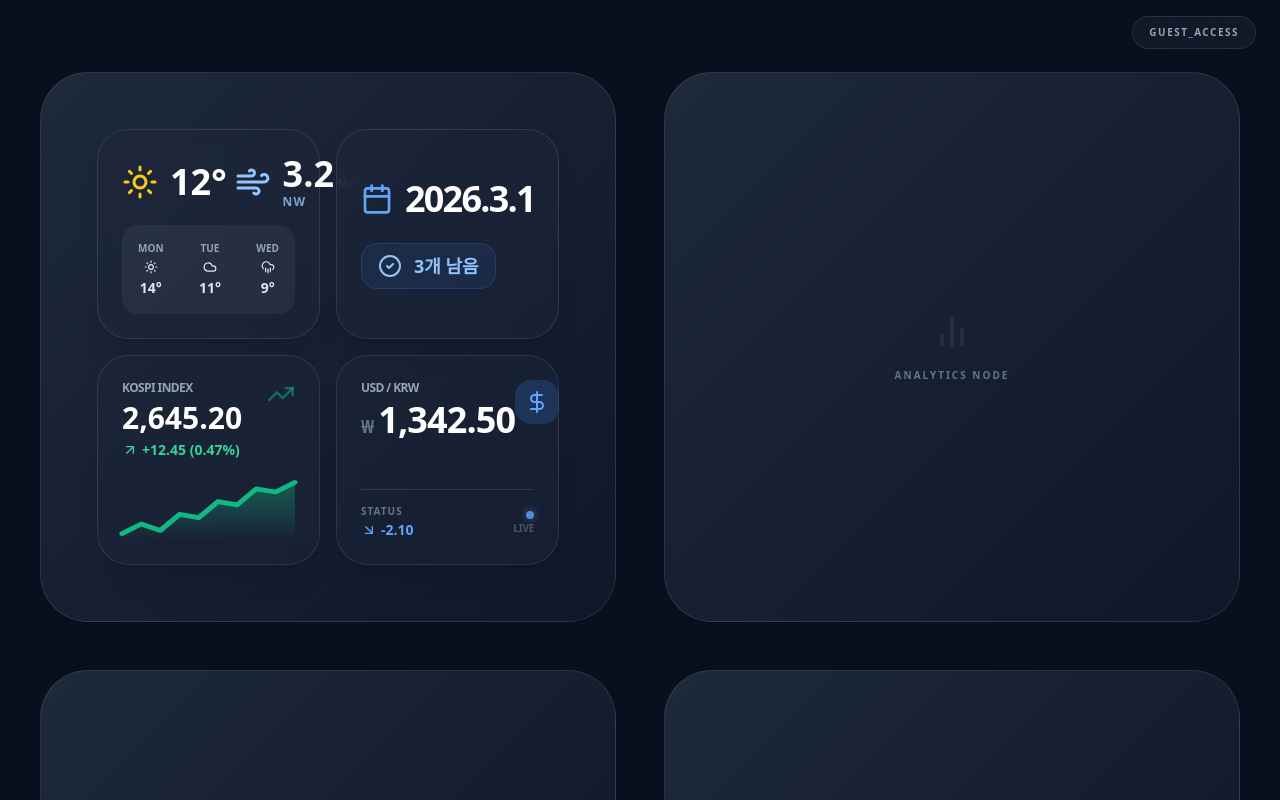
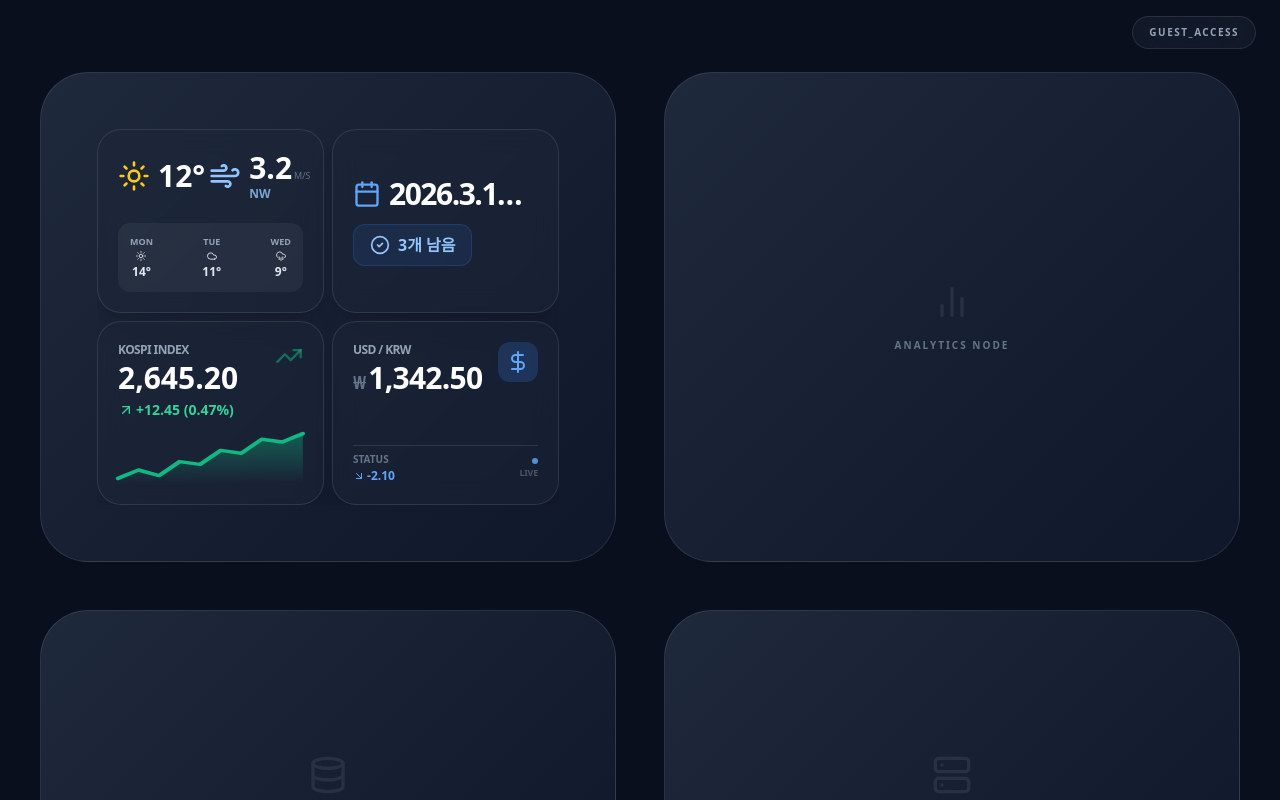
Before and after one commit to bori-crypto/basecamp, a React (Vite) app: page / in a window 1280 px wide. Shown: the top 800 px of the page. Built offline with nearby package versions, Linux system fonts and the light colour scheme.

Commit message:
Update Regiona.jsx
글자,아이콘  위젯 내부로 조정, 위젯과 대시보드간 간격 붙이기(위젯크기확장)

```diff
--- a/src/Regiona.jsx
+++ b/src/Regiona.jsx
@@ -5,13 +5,13 @@ import {
   ArrowUpRight, ArrowDownRight
 } from 'lucide-react';
 
-// --- 데이터 상수 (데이터는 오빠가 나중에 API로 바꾸기 쉽게 따로 뺐어!) ---
+// --- 데이터 상수 ---
 const WEATHER_DATA = {
   current: { temp: 12, wind: 3.2, windDir: 'NW' },
   forecast: [
-    { day: 'Mon', temp: 14, icon: <Sun size={14} /> },
-    { day: 'Tue', temp: 11, icon: <Cloud size={14} /> },
-    { day: 'Wed', temp: 9, icon: <CloudRain size={14} /> },
+    { day: 'Mon', temp: 14, icon: <Sun size={12} /> },
+    { day: 'Tue', temp: 11, icon: <Cloud size={12} /> },
+    { day: 'Wed', temp: 9, icon: <CloudRain size={12} /> },
   ]
 };
 
@@ -39,76 +39,75 @@ export default function App() {
   const remainingTodos = TODO_DATA.filter(t => !t.done).length;
 
   return (
-    /* 오빠, 여기서 grid-cols-2로 고정해서 아이폰에서도 2*2가 유지돼! */
-    <div className="w-full h-full grid grid-cols-2 grid-rows-2 gap-3 md:gap-4 font-sans text-slate-200">
+    /* gap을 줄여 위젯 간격을 밀착시키고 전체 공간 활용 극대화 */
+    <div className="w-full h-full grid grid-cols-2 grid-rows-2 gap-2 font-sans text-slate-200 overflow-hidden">
 
       {/* 위젯 1: 날씨 */}
-      <section className="rounded-[2rem] bg-slate-800/40 border border-white/10 p-4 md:p-6 flex flex-col justify-between shadow-xl backdrop-blur-md">
-        <div className="flex justify-between items-center gap-2">
+      <section className="rounded-3xl bg-slate-800/40 border border-white/10 p-3 md:p-5 flex flex-col justify-between shadow-xl backdrop-blur-md overflow-hidden">
+        <div className="flex justify-between items-center gap-1">
           {/* 온도 */}
-          <div className="flex items-center gap-1 md:gap-3">
-            <Sun className="text-yellow-400 w-6 h-6 md:w-9 md:h-9" />
-            <span className="text-xl md:text-3xl lg:text-4xl font-black text-white">{WEATHER_DATA.current.temp}°</span>
+          <div className="flex items-center gap-1 md:gap-2">
+            <Sun className="text-yellow-400 w-5 h-5 md:w-8 md:h-8 shrink-0" />
+            <span className="text-lg sm:text-2xl md:text-3xl font-black text-white leading-none">{WEATHER_DATA.current.temp}°</span>
           </div>
           {/* 바람 */}
-          <div className="flex items-center gap-1 md:gap-3 text-blue-300">
-            <Wind className="w-6 h-6 md:w-9 md:h-9" />
-            <div className="flex flex-col items-start leading-none">
-              <div className="flex items-baseline gap-0.5 md:gap-1">
-                <span className="text-xl md:text-3xl lg:text-4xl font-black text-white">{WEATHER_DATA.current.wind}</span>
-                <span className="text-[8px] md:text-[10px] font-medium text-slate-500 uppercase tracking-tighter">m/s</span>
+          <div className="flex items-center gap-1 md:gap-2 text-blue-300 min-w-0">
+            <Wind className="w-5 h-5 md:w-8 md:h-8 shrink-0" />
+            <div className="flex flex-col items-start leading-none min-w-0">
+              <div className="flex items-baseline gap-0.5">
+                <span className="text-lg sm:text-2xl md:text-3xl font-black text-white truncate">{WEATHER_DATA.current.wind}</span>
+                <span className="text-[7px] md:text-[9px] font-medium text-slate-500 uppercase">m/s</span>
               </div>
-              <span className="text-[10px] md:text-xs font-bold text-blue-300/80 uppercase tracking-widest">
+              <span className="text-[9px] md:text-xs font-bold text-blue-300/80 uppercase truncate w-full">
                 {WEATHER_DATA.current.windDir}
               </span>
             </div>
           </div>
         </div>
 
-        {/* 하단 예보 리스트 (모바일에서도 안 깨지게 패딩 조절) */}
-        <div className="flex justify-between items-center bg-white/5 rounded-xl md:rounded-2xl p-2 md:p-4 mt-2">
+        <div className="flex justify-between items-center bg-white/5 rounded-xl p-2 md:p-3 mt-2">
           {WEATHER_DATA.forecast.map((f, i) => (
-            <div key={i} className="flex flex-col items-center gap-0.5 md:gap-1">
-              <span className="text-[8px] md:text-[10px] text-slate-400 uppercase font-bold">{f.day}</span>
-              <div className="scale-75 md:scale-100">{f.icon}</div>
-              <span className="text-[10px] md:text-sm font-bold">{f.temp}°</span>
+            <div key={i} className="flex flex-col items-center gap-0.5">
+              <span className="text-[7px] md:text-[9px] text-slate-400 uppercase font-bold">{f.day}</span>
+              <div className="scale-75 md:scale-90">{f.icon}</div>
+              <span className="text-[9px] md:text-xs font-bold">{f.temp}°</span>
             </div>
           ))}
         </div>
       </section>
 
-      {/* 위젯 2: 할 일 (날짜/요일 한 줄 배치 & 반응형 크기) */}
+      {/* 위젯 2: 할 일 (글자 크기를 박스에 맞춰 유동적으로 조절) */}
       <section
         role="button"
         onClick={() => setIsListOpen(!isListOpen)}
-        className="rounded-[2rem] bg-slate-800/40 border border-white/10 p-4 md:p-6 cursor-pointer hover:bg-slate-700/40 active:scale-[0.98] transition-all duration-300 shadow-xl overflow-hidden relative backdrop-blur-md"
+        className="rounded-3xl bg-slate-800/40 border border-white/10 p-3 md:p-5 cursor-pointer hover:bg-slate-700/40 active:scale-[0.98] transition-all duration-300 shadow-xl overflow-hidden relative backdrop-blur-md flex flex-col"
       >
         {!isListOpen ? (
-          <div className="h-full flex flex-col justify-center gap-3 md:gap-6">
-            <div className="flex items-center gap-2 md:gap-3 overflow-hidden">
-              <Calendar className="text-blue-400 shrink-0 w-5 h-5 md:w-8 md:h-8" />
-              {/* text-lg(모바일) -> text-3xl(태블릿) -> text-4xl(데스크탑)으로 유연하게 조절! */}
-              <span className="text-lg sm:text-2xl md:text-3xl lg:text-4xl font-black tracking-tighter text-white whitespace-nowrap leading-none">
+          <div className="h-full flex flex-col justify-center gap-3">
+            <div className="flex items-center gap-2 overflow-hidden">
+              <Calendar className="text-blue-400 shrink-0 w-5 h-5 md:w-7 md:h-7" />
+              {/* 텍스트 크기를 대폭 낮추고 가변적으로 설정하여 이탈 방지 */}
+              <span className="text-base sm:text-xl md:text-2xl lg:text-3xl font-black tracking-tighter text-white whitespace-nowrap leading-none truncate">
                 2026.3.15. (일)
               </span>
             </div>
 
-            <div className="flex items-center gap-2 md:gap-3 text-blue-300 bg-blue-500/10 w-fit px-3 py-1.5 md:px-4 md:py-2 rounded-xl md:rounded-2xl border border-blue-500/20">
-              <CheckCircle2 size={16} className="md:w-6 md:h-6" />
-              <span className="text-xs md:text-lg font-bold">{remainingTodos}개 남음</span>
+            <div className="flex items-center gap-2 text-blue-300 bg-blue-500/10 w-fit px-2.5 py-1 md:px-4 md:py-2 rounded-lg md:rounded-xl border border-blue-500/20">
+              <CheckCircle2 size={14} className="md:w-5 md:h-5" />
+              <span className="text-[10px] md:text-base font-bold whitespace-nowrap">{remainingTodos}개 남음</span>
             </div>
           </div>
         ) : (
           <div className="h-full flex flex-col animate-in">
             <div className="flex items-center gap-1 mb-2 text-blue-400">
-              <ChevronLeft size={16} />
-              <span className="text-[10px] md:text-xs font-black uppercase tracking-widest">To-do List</span>
+              <ChevronLeft size={14} />
+              <span className="text-[9px] md:text-xs font-black uppercase tracking-widest leading-none">To-do</span>
             </div>
-            <div className="space-y-1.5 overflow-y-auto pr-1 custom-scrollbar">
+            <div className="space-y-1 overflow-y-auto pr-1 custom-scrollbar">
               {TODO_DATA.map(t => (
-                <div key={t.id} className="flex items-center justify-between bg-white/5 p-2 rounded-lg border border-white/5">
-                  <span className={`text-[10px] md:text-sm truncate mr-2 ${t.done ? 'line-through text-slate-500 font-medium' : 'text-slate-200 font-bold'}`}>{t.text}</span>
-                  <span className="text-[8px] md:text-[10px] text-slate-500 font-mono shrink-0">{t.date}</span>
+                <div key={t.id} className="flex items-center justify-between bg-white/5 p-1.5 md:p-2 rounded-lg border border-white/5">
+                  <span className={`text-[9px] md:text-xs truncate mr-1 ${t.done ? 'line-through text-slate-500' : 'text-slate-200 font-bold'}`}>{t.text}</span>
+                  <span className="text-[7px] md:text-[9px] text-slate-500 font-mono shrink-0">{t.date}</span>
                 </div>
               ))}
             </div>
@@ -117,20 +116,20 @@ export default function App() {
       </section>
 
       {/* 위젯 3: 주가지수 */}
-      <section className="rounded-[2rem] bg-slate-800/40 border border-white/10 p-4 md:p-6 flex flex-col justify-between shadow-xl backdrop-blur-md">
+      <section className="rounded-3xl bg-slate-800/40 border border-white/10 p-3 md:p-5 flex flex-col justify-between shadow-xl backdrop-blur-md overflow-hidden">
         <div className="flex justify-between items-start">
-          <div>
-            <p className="text-slate-400 text-[8px] md:text-xs font-bold mb-0.5 md:mb-1 uppercase tracking-tighter">KOSPI Index</p>
-            <h3 className="text-xl md:text-3xl font-black text-white">{STOCK_DATA.index}</h3>
-            <div className="flex items-center gap-1 text-emerald-400 text-[10px] md:text-sm mt-0.5 md:mt-1 font-bold">
-              <ArrowUpRight size={12} className="md:w-4 md:h-4" />
-              <span>{STOCK_DATA.change} ({STOCK_DATA.percent})</span>
+          <div className="min-w-0">
+            <p className="text-slate-400 text-[7px] md:text-xs font-bold mb-0.5 uppercase tracking-tighter">KOSPI Index</p>
+            <h3 className="text-lg md:text-2xl lg:text-3xl font-black text-white truncate leading-none">{STOCK_DATA.index}</h3>
+            <div className="flex items-center gap-0.5 text-emerald-400 text-[9px] md:text-sm mt-1 font-bold">
+              <ArrowUpRight size={10} className="md:w-4 md:h-4" />
+              <span className="truncate">{STOCK_DATA.change} ({STOCK_DATA.percent})</span>
             </div>
           </div>
-          <TrendingUp className="text-emerald-500/50 w-5 h-5 md:w-7 md:h-7" />
+          <TrendingUp className="text-emerald-500/50 w-5 h-5 md:w-7 md:h-7 shrink-0" />
         </div>
 
-        <div className="h-10 md:h-16 w-full mt-2 md:mt-4">
+        <div className="h-10 md:h-14 w-full mt-2">
           <svg viewBox="0 0 100 40" preserveAspectRatio="none" className="w-full h-full overflow-visible">
             <defs>
               <linearGradient id="stockGradient" x1="0" y1="0" x2="0" y2="1">
@@ -142,7 +141,7 @@ export default function App() {
               d={`M ${STOCK_DATA.points.map((p, i) => `${i * 11.1},${40 - p * 0.4}`).join(' L ')}`}
               fill="none"
               stroke="#10b981"
-              strokeWidth="3"
+              strokeWidth="2.5"
               strokeLinecap="round"
               strokeLinejoin="round"
             />
@@ -155,38 +154,38 @@ export default function App() {
       </section>
 
       {/* 위젯 4: 환율 */}
-      <section className="rounded-[2rem] bg-slate-800/40 border border-white/10 p-4 md:p-6 flex flex-col justify-between shadow-xl backdrop-blur-md">
+      <section className="rounded-3xl bg-slate-800/40 border border-white/10 p-3 md:p-5 flex flex-col justify-between shadow-xl backdrop-blur-md overflow-hidden">
         <div className="flex justify-between items-start">
-          <div>
-            <p className="text-slate-400 text-[8px] md:text-xs font-bold mb-0.5 md:mb-1 uppercase tracking-tighter">USD / KRW</p>
-            <div className="flex items-baseline gap-0.5 md:gap-1 text-white">
-              <span className="text-xs md:text-lg text-slate-500 font-bold">₩</span>
-              <h3 className="text-xl md:text-3xl lg:text-4xl font-black tracking-tight">{CURRENCY_DATA.rate}</h3>
+          <div className="min-w-0">
+            <p className="text-slate-400 text-[7px] md:text-xs font-bold mb-0.5 uppercase tracking-tighter">USD / KRW</p>
+            <div className="flex items-baseline gap-0.5 text-white">
+              <span className="text-[10px] md:text-lg text-slate-500 font-bold">₩</span>
+              <h3 className="text-lg md:text-2xl lg:text-3xl font-black tracking-tight truncate leading-none">{CURRENCY_DATA.rate}</h3>
             </div>
           </div>
-          <div className="bg-blue-500/20 p-1.5 md:p-2.5 rounded-xl md:rounded-2xl">
-            <DollarSign className="text-blue-400 w-4 h-4 md:w-6 md:h-6" />
+          <div className="bg-blue-500/20 p-1 md:p-2 rounded-xl">
+            <DollarSign className="text-blue-400 w-4 h-4 md:w-6 md:h-6 shrink-0" />
           </div>
         </div>
 
-        <div className="flex items-center justify-between border-t border-white/10 pt-2 md:pt-4">
-          <div className="flex flex-col">
-            <span className="text-[8px] md:text-[10px] text-slate-500 uppercase font-black tracking-widest leading-none">Status</span>
-            <div className="flex items-center gap-1 text-blue-400 text-[10px] md:text-sm font-black mt-1">
-              <ArrowDownRight size={14} className="md:w-4 md:h-4" />
-              <span>-{CURRENCY_DATA.change}</span>
+        <div className="flex items-center justify-between border-t border-white/10 pt-2 mt-1">
+          <div className="flex flex-col min-w-0">
+            <span className="text-[7px] md:text-[10px] text-slate-500 uppercase font-black leading-none">Status</span>
+            <div className="flex items-center gap-0.5 text-blue-400 text-[9px] md:text-xs font-black mt-1">
+              <ArrowDownRight size={10} className="md:w-3 md:h-3" />
+              <span className="truncate">-{CURRENCY_DATA.change}</span>
             </div>
           </div>
-          <div className="text-right flex flex-col items-end">
-            <div className="w-1.5 h-1.5 md:w-2 md:h-2 rounded-full bg-blue-400 animate-pulse mb-0.5 shadow-[0_0_8px_rgba(96,165,250,0.6)]"></div>
-            <p className="text-[7px] md:text-[10px] text-slate-600 font-bold tracking-tight uppercase">Live</p>
+          <div className="text-right flex flex-col items-end shrink-0">
+            <div className="w-1.5 h-1.5 rounded-full bg-blue-400 animate-pulse mb-0.5"></div>
+            <p className="text-[7px] md:text-[9px] text-slate-600 font-bold uppercase tracking-tight">Live</p>
           </div>
         </div>
       </section>
 
       <style>{`
         .custom-scrollbar::-webkit-scrollbar {
-          width: 3px;
+          width: 2px;
         }
         .custom-scrollbar::-webkit-scrollbar-track {
           background: transparent;
@@ -196,11 +195,11 @@ export default function App() {
           border-radius: 10px;
         }
         @keyframes fadeIn {
-          from { opacity: 0; transform: translateY(5px); }
+          from { opacity: 0; transform: translateY(4px); }
           to { opacity: 1; transform: translateY(0); }
         }
         .animate-in {
-          animation: fadeIn 0.3s ease-out forwards;
+          animation: fadeIn 0.2s ease-out forwards;
         }
       `}</style>
     </div>
```
